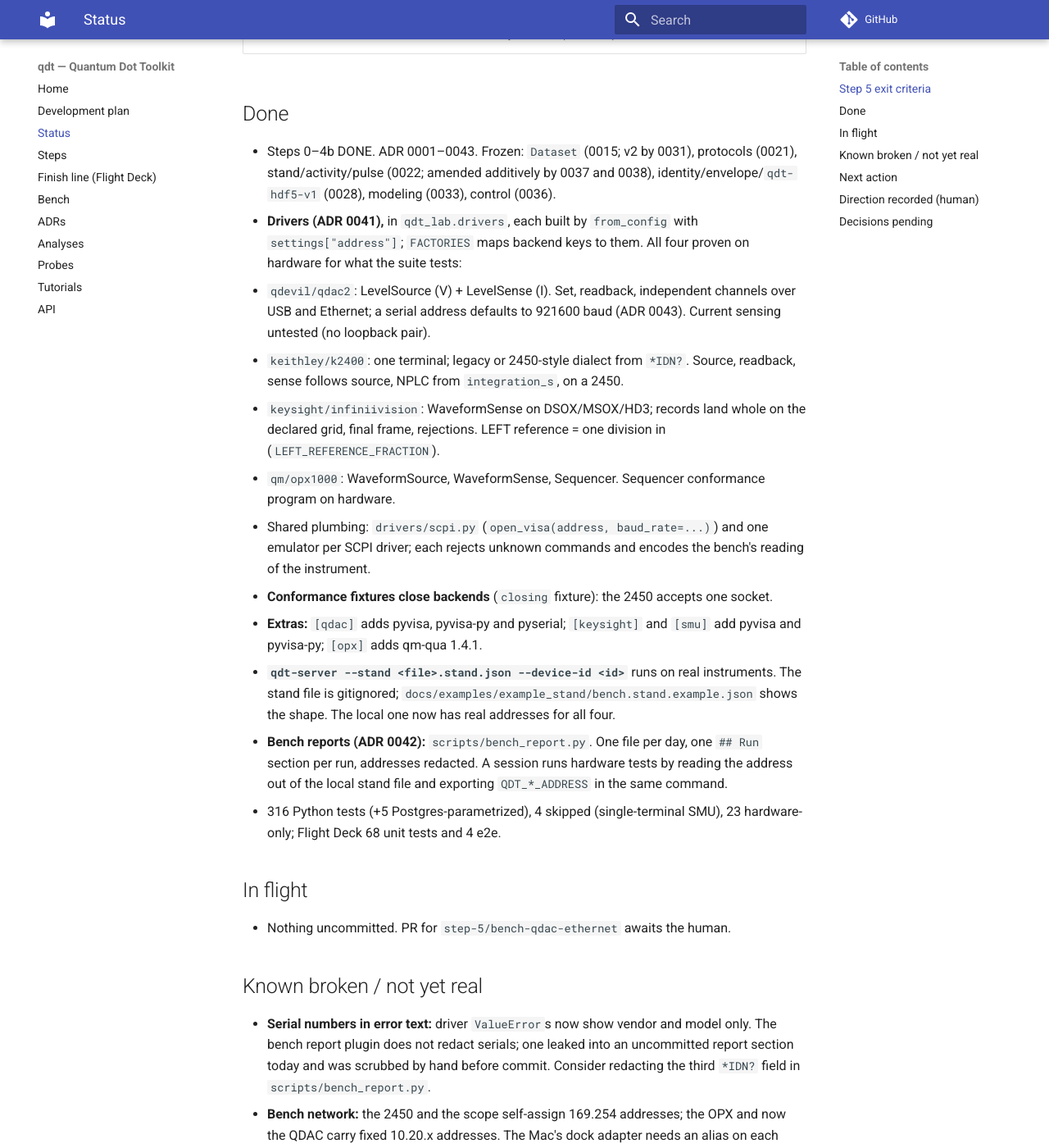
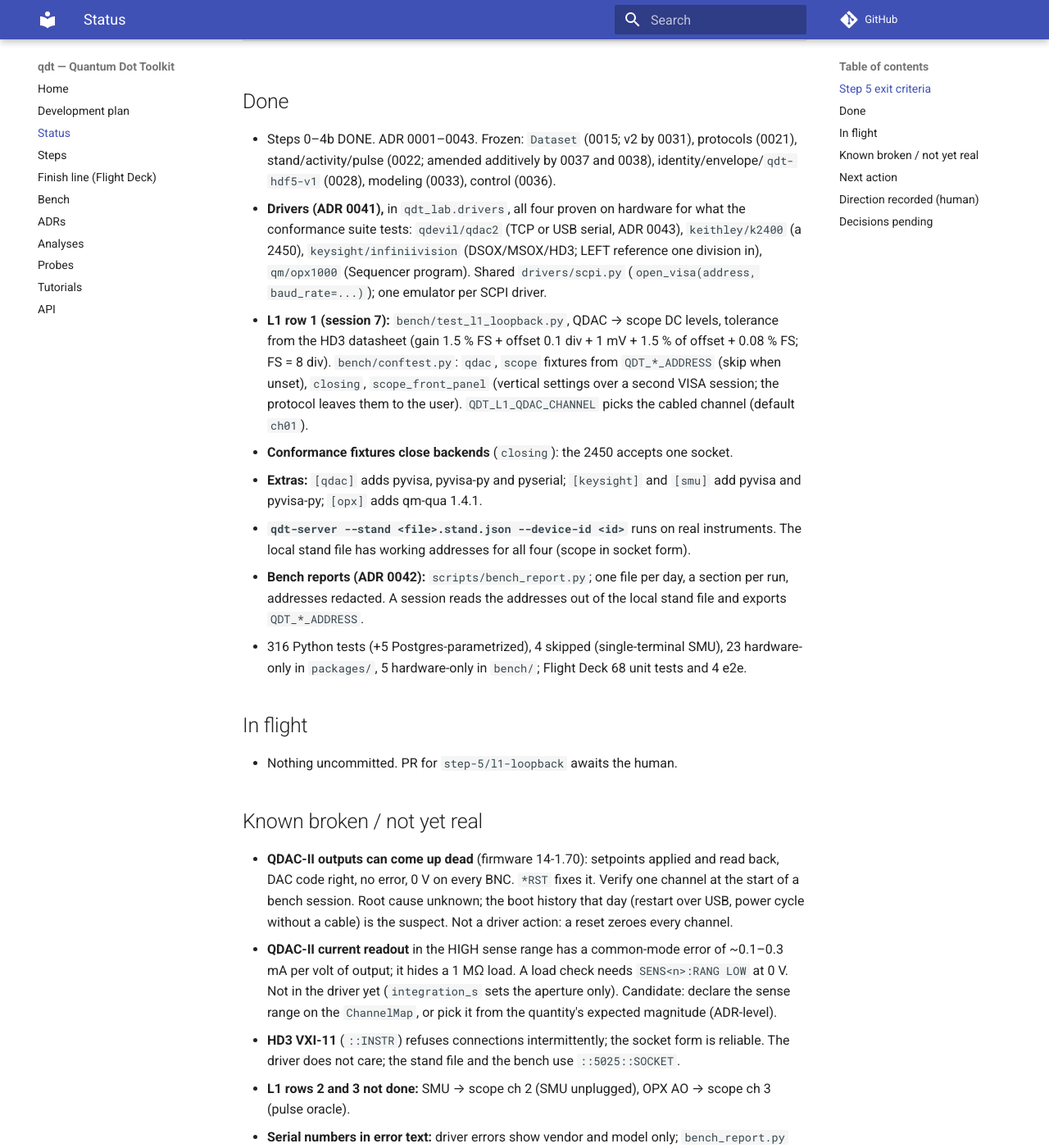
Before and after one commit to CowboyQuantum/qdt, an MkDocs documentation site: the page built from docs/STATUS.md, in a window 1280 px wide and 1400 px high, scrolled down 890 px. Shown: the whole window at 82% size. Built offline with MkDocs 1.6.1 and Material for MkDocs 9.7.7, drawn with Linux system fonts in a browser that asks for light colours; comment, search, counter and statistics services are not loaded; some of the changed text lies outside the part shown.

Commit message:
docs: bench report (L1 row 1 passes); BENCH QDAC-II quirks and scope socket address; STATUS, Step 5 session 7
Co-Authored-By: Claude Fable 5.1 <noreply@anthropic.com>

```diff
--- a/docs/BENCH.md
+++ b/docs/BENCH.md
@@ -13,8 +13,17 @@ local `*.stand.json` (gitignored; shape in `docs/examples/example_stand/bench.st
 |---|---|---|---|---|
 | `LevelSource` (+ `LevelSense` current readout) | QDAC-II, Ethernet or its rear USB port | `qdac2` | `QDT_QDAC2_ADDRESS` | `TCPIP::<host>::5025::SOCKET`, or `ASRL/dev/cu.usbserial-NNNN::INSTR` (921600 baud, set by the driver; ADR 0043). The LAN address is set over USB: `syst:comm:lan:dhcp 0`, `:ipad "<ip>"`, `:smask`, `:gat`, `:upd`, then a power cycle with the cable in. Channels used: TODO |
 | `Sequencer`, `WaveformSource`, `WaveformSense` | OPX1000 (LF-FEM) | `qua` | `QDT_OPX_ADDRESS` | FEM slot and output mode in settings |
-| `WaveformSense` | Keysight InfiniiVision (X or HD3 series; an HD304MSO on the bench) | `infiniivision` | `QDT_SCOPE_ADDRESS` | `TCPIP::<host>::INSTR`; it self-assigns a 169.254 address without DHCP. Trigger sweep must be AUTO, vertical scale set on the front panel. `:TIMebase:REFerence LEFT` is one division in from the left edge; the driver accounts for it |
+| `WaveformSense` | Keysight InfiniiVision (X or HD3 series; an HD304MSO on the bench) | `infiniivision` | `QDT_SCOPE_ADDRESS` | `TCPIP::<host>::5025::SOCKET` (the VXI-11 `::INSTR` form refuses connections intermittently on the HD3; the socket form never did); it self-assigns a 169.254 address without DHCP. Trigger sweep must be AUTO, vertical scale set on the front panel. `:TIMebase:REFerence LEFT` is one division in from the left edge; the driver accounts for it |
 | `LevelSource` + `LevelSense` on one terminal | Keithley 2400-series | `keithley2400` | `QDT_SMU_ADDRESS` | legacy or 2450-style SCPI picked from `*IDN?` |
+
+**QDAC-II quirks seen on the bench (firmware 14-1.70):**
+- After a power cycle or a LAN change the analog outputs can stay at 0 V while the firmware reports every
+  setpoint applied (DAC code programmed, `LAST?` equal to `VOLT?`, no error). A `*RST` brought them back.
+  Verify one channel with a meter or the scope at the start of a bench session; the driver never resets
+  on its own, because a reset zeroes every channel.
+- The current readout in the default (HIGH) sense range carries a common-mode error of the order of
+  0.1–0.3 mA per volt of output (manual § accuracy), so a 1 MΩ load is invisible there. To use the
+  current as a load check, switch `SENS<n>:RANG LOW` (nA) with the channel at 0 V.
 
 First bench run: `uv run pytest packages/qdt-lab -m hardware` with the variables exported. It runs the same
 conformance suite the emulators pass in CI. Then confirm the OPX calibration constants
@@ -23,7 +32,7 @@ conformance suite the emulators pass in CI. Then confirm the OPX calibration con
 ## Loopback map (L1)
 | Source → Sink | Oracle | Tolerance |
 |---|---|---|
-| QDAC ch N → scope ch 1 | set V, read V | TODO |
+| QDAC ch01 (`QDT_L1_QDAC_CHANNEL`) → scope ch 1, DC 1 MΩ, 0.5 V/div | set V (0, ±0.5, ±1.5), read the mean of one record through `WaveformSense` | scope single-cursor DC accuracy: ±[1.5 % FS + 0.1 div + 1 mV + 1.5 % of offset + 0.08 % FS] = ±114 mV at 0.5 V/div (FS = 8 div, HD3 datasheet); QDAC output error not budgeted (20-bit, calibrated) |
 | SMU → scope ch 2 | set V, read V | TODO |
 | OPX analog out → scope ch 3 | known pulse amplitude/width | TODO |
 
--- a/docs/STATUS.md
+++ b/docs/STATUS.md
@@ -4,110 +4,107 @@
 > A fresh session must be able to continue from this file alone.
 
 **Current step:** 5 — Instrument drivers → `docs/steps/05-instrument-drivers-last-mile.md` (IN PROGRESS).
-**Branch:** `step-5/bench-qdac-ethernet` (PR against `main`; the human merges). PRs #25–#29 merged 2026-10-14.
-**Last session:** 2026-10-14, session 6 of Step 5, at the bench: the QDAC-II came back on Ethernet at the
-fixed address set over USB in session 4, and passes its three tests over TCP (3/3). Session 5 proved the scope,
-an HD304MSO (InfiniiVision HD3 series), passes all six WaveformSense conformance tests. Two driver
-fixes, each mirrored in the emulator: the model check admits `HD3…` beside `DSOX`/`MSOX`, and the LEFT
-timebase reference sits one graticule division (10 % of the range) in from the screen's left edge, so the
-driver places the reference at `start + range/10` and the capture starts at `start`. Driver errors no
-longer echo the full `*IDN?` string (it carries the serial number; rule 7). **All four instruments now
-pass the conformance suite on hardware.** Bench:
-- QDAC-II on a fixed 10.20.x address (set over USB; verified on Ethernet);
+**Branch:** `step-5/l1-loopback` (PR against `main`; the human merges). PRs #25–#30 merged 2026-10-14.
+**Last session:** 2026-10-14, session 7 of Step 5, at the bench. **First L1 loopback passes:** QDAC ch01 →
+scope ch1, five levels from −1.5 V to +1.5 V, each read back as the mean of one record through the
+`WaveformSense` protocol, within the HD3 datasheet's single-cursor DC measurement accuracy (±114 mV at
+0.5 V/div). `bench/test_l1_loopback.py` and the bench fixtures in `bench/conftest.py` are the first real
+content of `bench/`. Most of the session went to a QDAC-II fault: its analog outputs sat at 0 V while
+the firmware reported every setpoint applied, after its boot history that day (software restart over
+USB, power cycle without a cable, a move between switches). `*RST` brought them back; recorded as a quirk
+in `docs/BENCH.md`, with the current-sense caveat that hid it. Bench:
+- QDAC-II on a fixed 10.20.x address, verified on Ethernet;
 - Keithley 2450 (proven session 3, unplugged since);
-- InfiniiVision HD304MSO on a self-assigned 169.254 address;
+- InfiniiVision HD304MSO on a self-assigned 169.254 address, raw socket port (VXI-11 refuses
+  intermittently);
 - OPX1000 with LF-FEMs (proven session 2).
 
 ## Step 5 exit criteria
 | Criterion | State |
 |---|---|
-| conformance suite passes on all four real instruments under `-m hardware` | ✔ **OPX1000 7/7, Keithley 2450 5/5 (+2 single-terminal skips), QDAC-II 3/3 (USB and Ethernet), HD304MSO 6/6**, all 2026-10-14. The suite has no QDAC current-sense loopback and no real `WaveformSource` yet |
+| conformance suite passes on all four real instruments under `-m hardware` | ✔ OPX1000 7/7, Keithley 2450 5/5 (+2 skips), QDAC-II 3/3, HD304MSO 6/6 (2026-10-14) |
 | one end-to-end L2 run (L2-1): definition → hardware → Flight Deck → registry → overlay | ◐ the path runs in CI through the server on real drivers over emulators; hardware run pending |
-| bench report committed | ✔ `bench/reports/2026-10-14-step5.md` (all four instruments; written automatically, ADR 0042). L1/L2 reports still to come |
+| bench report committed | ✔ `bench/reports/2026-10-14-step5.md` (conformance on all four; L1 row 1). L1 rows 2–3 and L2 to come |
 
 ## Done
 - Steps 0–4b DONE. ADR 0001–0043. Frozen: `Dataset` (0015; v2 by 0031), protocols (0021),
   stand/activity/pulse (0022; amended additively by 0037 and 0038), identity/envelope/`qdt-hdf5-v1`
   (0028), modeling (0033), control (0036).
-- **Drivers (ADR 0041),** in `qdt_lab.drivers`, each built by `from_config` with `settings["address"]`;
-  `FACTORIES` maps backend keys to them. All four proven on hardware for what the suite tests:
-  - `qdevil/qdac2`: LevelSource (V) + LevelSense (I). Set, readback, independent channels over USB and
-    Ethernet; a serial address defaults to 921600 baud (ADR 0043). Current sensing untested (no loopback pair).
-  - `keithley/k2400`: one terminal; legacy or 2450-style dialect from `*IDN?`. Source, readback, sense
-    follows source, NPLC from `integration_s`, on a 2450.
-  - `keysight/infiniivision`: WaveformSense on DSOX/MSOX/HD3; records land whole on the declared grid,
-    final frame, rejections. LEFT reference = one division in (`LEFT_REFERENCE_FRACTION`).
-  - `qm/opx1000`: WaveformSource, WaveformSense, Sequencer. Sequencer conformance program on hardware.
-  - Shared plumbing: `drivers/scpi.py` (`open_visa(address, baud_rate=...)`) and one emulator per SCPI
-    driver; each rejects unknown commands and encodes the bench's reading of the instrument.
-- **Conformance fixtures close backends** (`closing` fixture): the 2450 accepts one socket.
+- **Drivers (ADR 0041),** in `qdt_lab.drivers`, all four proven on hardware for what the conformance suite
+  tests: `qdevil/qdac2` (TCP or USB serial, ADR 0043), `keithley/k2400` (a 2450), `keysight/infiniivision`
+  (DSOX/MSOX/HD3; LEFT reference one division in), `qm/opx1000` (Sequencer program). Shared
+  `drivers/scpi.py` (`open_visa(address, baud_rate=...)`); one emulator per SCPI driver.
+- **L1 row 1 (session 7):** `bench/test_l1_loopback.py`, QDAC → scope DC levels, tolerance from the HD3
+  datasheet (gain 1.5 % FS + offset 0.1 div + 1 mV + 1.5 % of offset + 0.08 % FS; FS = 8 div).
+  `bench/conftest.py`: `qdac`, `scope` fixtures from `QDT_*_ADDRESS` (skip when unset), `closing`,
+  `scope_front_panel` (vertical settings over a second VISA session; the protocol leaves them to the user).
+  `QDT_L1_QDAC_CHANNEL` picks the cabled channel (default `ch01`).
+- **Conformance fixtures close backends** (`closing`): the 2450 accepts one socket.
 - **Extras:** `[qdac]` adds pyvisa, pyvisa-py and pyserial; `[keysight]` and `[smu]` add pyvisa and
   pyvisa-py; `[opx]` adds qm-qua 1.4.1.
-- **`qdt-server --stand <file>.stand.json --device-id <id>`** runs on real instruments. The stand file
-  is gitignored; `docs/examples/example_stand/bench.stand.example.json` shows the shape. The local one
-  now has real addresses for all four.
-- **Bench reports (ADR 0042):** `scripts/bench_report.py`. One file per day, one `## Run` section per
-  run, addresses redacted. A session runs hardware tests by reading the address out of the local stand
-  file and exporting `QDT_*_ADDRESS` in the same command.
-- 316 Python tests (+5 Postgres-parametrized), 4 skipped (single-terminal SMU), 23 hardware-only; Flight
-  Deck 68 unit tests and 4 e2e.
+- **`qdt-server --stand <file>.stand.json --device-id <id>`** runs on real instruments. The local stand
+  file has working addresses for all four (scope in socket form).
+- **Bench reports (ADR 0042):** `scripts/bench_report.py`; one file per day, a section per run, addresses
+  redacted. A session reads the addresses out of the local stand file and exports `QDT_*_ADDRESS`.
+- 316 Python tests (+5 Postgres-parametrized), 4 skipped (single-terminal SMU), 23 hardware-only in
+  `packages/`, 5 hardware-only in `bench/`; Flight Deck 68 unit tests and 4 e2e.
 
 ## In flight
-- Nothing uncommitted. PR for `step-5/bench-qdac-ethernet` awaits the human.
+- Nothing uncommitted. PR for `step-5/l1-loopback` awaits the human.
 
 ## Known broken / not yet real
-- **Serial numbers in error text:** driver `ValueError`s now show vendor and model only. The bench
-  report plugin does not redact serials; one leaked into an uncommitted report section today and was
-  scrubbed by hand before commit. Consider redacting the third `*IDN?` field in `scripts/bench_report.py`.
-- **Bench network:** the 2450 and the scope self-assign 169.254 addresses; the OPX and now the QDAC carry
-  fixed 10.20.x addresses. The Mac's dock adapter needs an alias on each subnet, `netmask` spelled out
-  (`ifconfig en11 alias <ip> netmask 255.255.255.0`); its 10.20 alias has a /8 mask by accident.
-- **qm-qua deprecation:** the OPX driver's QUA config carries a `version` key that qm-qua 1.4.1 warns
-  is deprecated and removed in 2.0. Drop it next time the driver is touched.
-- **Today's report** holds runs against stale addresses and diagnostic runs; the plugin never rewrites,
-  pruning is the human's call (ADR 0042).
+- **QDAC-II outputs can come up dead** (firmware 14-1.70): setpoints applied and read back, DAC code
+  right, no error, 0 V on every BNC. `*RST` fixes it. Verify one channel at the start of a bench session.
+  Root cause unknown; the boot history that day (restart over USB, power cycle without a cable) is the
+  suspect. Not a driver action: a reset zeroes every channel.
+- **QDAC-II current readout** in the HIGH sense range has a common-mode error of ~0.1–0.3 mA per volt
+  of output; it hides a 1 MΩ load. A load check needs `SENS<n>:RANG LOW` at 0 V. Not in the driver yet
+  (`integration_s` sets the aperture only). Candidate: declare the sense range on the `ChannelMap`, or
+  pick it from the quantity's expected magnitude (ADR-level).
+- **HD3 VXI-11** (`::INSTR`) refuses connections intermittently; the socket form is reliable. The driver
+  does not care; the stand file and the bench use `::5025::SOCKET`.
+- **L1 rows 2 and 3 not done:** SMU → scope ch 2 (SMU unplugged), OPX AO → scope ch 3 (pulse oracle).
+- **Serial numbers in error text:** driver errors show vendor and model only; `bench_report.py` does not
+  redact `*IDN?` serials (decision pending).
+- **Bench network:** the Mac's dock adapter needs aliases on the 10.20 subnet (`netmask` spelled out)
+  and its 169.254 self-assigned address; its 10.20 alias has a /8 mask by accident.
+- **qm-qua deprecation:** the OPX driver's QUA config carries a deprecated `version` key.
+- **Today's report** holds many runs, including failed ones against stale addresses, an open loop and the
+  dead QDAC; the plugin never rewrites, pruning is the human's call (ADR 0042).
 - **OPX calibration constants** (`INTEGRATION_TO_VOLTS`, `RAW_ADC_TO_VOLTS`) are assumptions until an
   OPX AO → AI loopback at a known level.
 - **QDAC-II load:** driving the 50 Ω OPX input from the QDAC (L2-1) needs the load check in BENCH.md § L2.
-- **OPX results:** a stage's results arrive when its job ends (one frame per result). Maps still fill
-  line by line, because the executor runs one stage per stepped point.
+- **OPX results:** one frame per result at job end; maps fill line by line (one stage per stepped point).
 - **OPX `drive`:** not supported on the LF-FEM stage.
-- Carried over:
-  - the diamond estimator needs a cold sensor (ADR 0030);
-  - zero-clipping in the dot model (ADR 0020);
-  - overlays drawn in one colour;
-  - the Postgres suite runs only in CI (no docker here);
-  - `FINISH_LINE.md` TODO (human);
-  - on Windows, run pnpm as `corepack pnpm`.
+- Carried over: diamond estimator needs a cold sensor (ADR 0030); zero-clipping in the dot model (ADR
+  0020); overlays in one colour; Postgres suite only in CI; `FINISH_LINE.md` TODO (human); Windows pnpm
+  via `corepack pnpm`.
 
 ## Next action
 **Human, at the bench:**
 1. Merge the PR.
-2. Cable the L1 loopbacks from `docs/BENCH.md` (QDAC → scope ch 1, SMU → scope ch 2, OPX AO → scope
-   ch 3). The local stand file has TCP addresses for all four instruments.
-3. The first sweep in the browser on the real stand:
+2. L1 row 3: cable OPX analog out 1 → scope ch 3 (keep QDAC ch01 → scope ch1). A session writes the
+   pulse-amplitude/width oracle against the OPX LF-FEM output spec and runs it; the same loopback, moved
+   to an OPX input, then pins the OPX calibration constants.
+3. L1 row 2 when the SMU is back: SMU → scope ch 2.
+4. The first sweep in the browser on the real stand:
    `uv run python -m qdt_server --stand bench.stand.json --device-id <id> --ui apps/flightdeck/dist`.
 
-**Then (sessions):** the L1 loopback suite in `bench/` with numeric oracles and its report; the OPX
-calibration constants from the OPX AO → AI loopback; L2-1 with the plane fit and L2-3 with the single
-exponential as curated `qdt-analysis` methods; close Step 5.
+**Then (sessions):** L2-1 through the bias tee with the plane fit, L2-3 with the single exponential, as
+curated `qdt-analysis` methods; the QDAC current-sense range on the channel declaration; close Step 5.
 
 ## Direction recorded (human)
 - **2026-10-13:** web app end state. Curated analyses only. The control path came before the drivers
   (ADR 0031, 0032).
-- **2026-10-14:**
-  - a chop's difference is recorded (ADR 0037);
-  - additive changes without a version bump are accepted (ADR 0037);
-  - the operating point comes before Step 5 (ADR 0038);
-  - wall-clock CI gates are advisory (ADR 0039);
-  - no surrogate DUT (ADR 0040);
-  - drivers first, simple; fits later (ADR 0041);
-  - bench reports must appear by themselves after a hardware run (ADR 0042);
-  - instruments are brought up one at a time as they get addresses; USB serial counts for the QDAC-II
-    when the wire is not there (ADR 0043).
+- **2026-10-14:** a chop's difference is recorded (0037); additive changes without a version bump are
+  accepted (0037); the operating point comes before Step 5 (0038); wall-clock CI gates are advisory
+  (0039); no surrogate DUT (0040); drivers first, simple; fits later (0041); bench reports write
+  themselves (0042); USB serial counts for the QDAC-II (0043); drivers are recreated here rather than
+  adapted from QCoDeS, an adapter only if breadth is ever needed (discussion, no ADR).
 
 ## Decisions pending
 - A default operating point per device (not in ADR 0038).
 - Whether to fix the dot model's zero-clipping (ADR 0020 amendment).
 - Whether the diamond estimator should survive warm edges.
 - Whether `bench_report.py` should redact `*IDN?` serial fields.
+- How the QDAC-II current-sense range is declared (channel map vs. inferred).
```
Also changed, not shown: bench/reports/2026-10-14-step5.md (+49 -0 lines), docs/steps/05-instrument-drivers-last-mile.md (+3 -0 lines).
